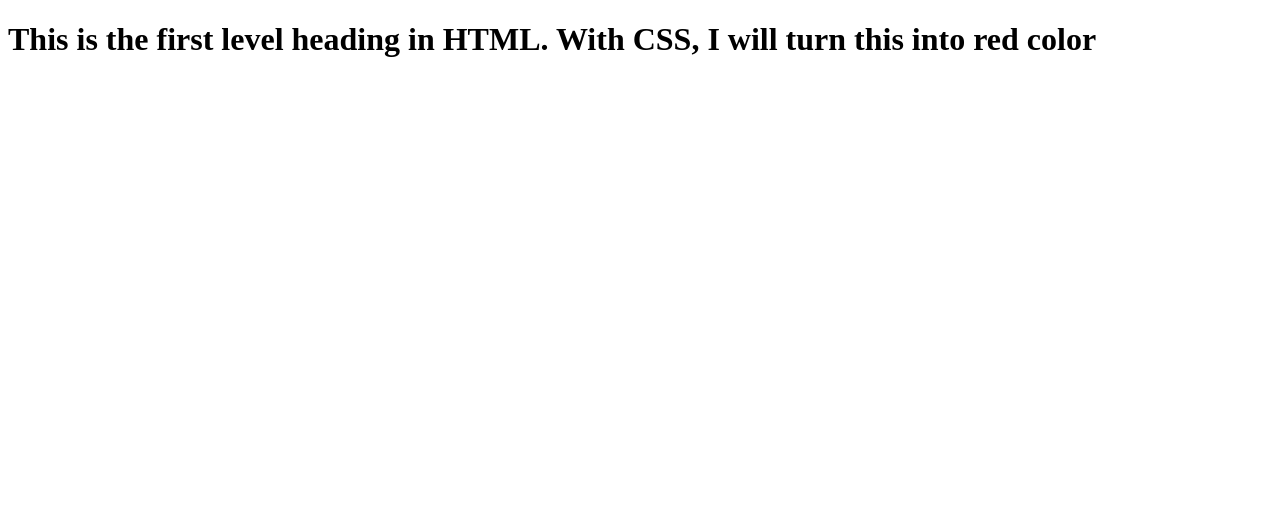
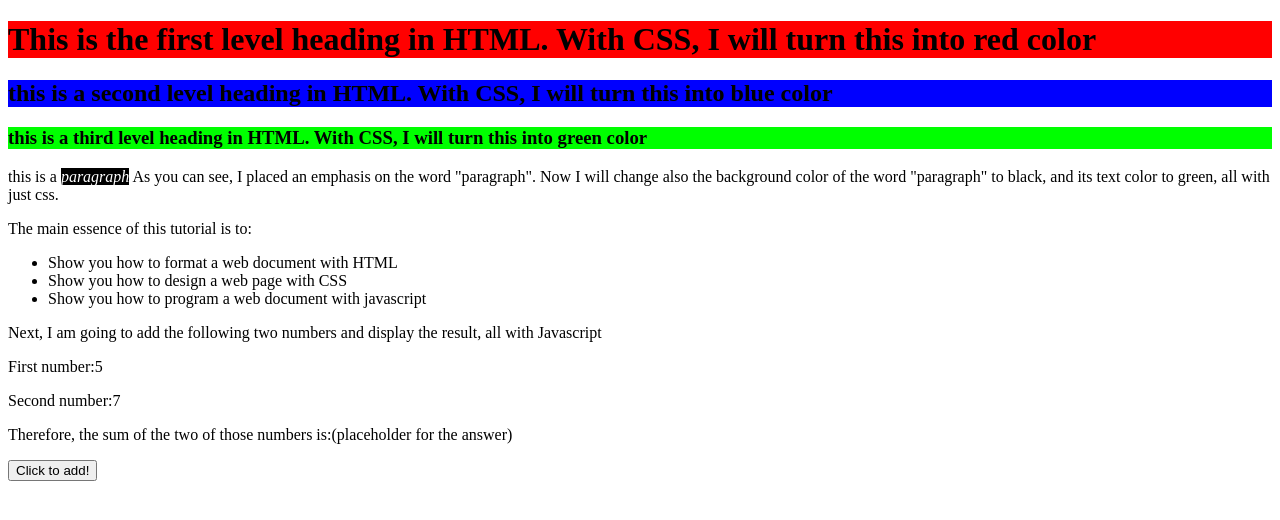
Before and after one commit to aristides1000/basic-html-css-javascript-21ene25, a plain HTML site: page index.html in a window 1280 px wide. Drawn offline with Linux system fonts and the light colour scheme.

Commit message:
Feat: Finish project

```diff
--- a/index.html
+++ b/index.html
@@ -4,9 +4,26 @@
     <meta charset="UTF-8">
     <meta name="viewport" content="width=device-width, initial-scale=1.0">
     <meta http-equiv="X-UA-Compatible" content="ie=edge">
+    <link rel="stylesheet" href="./styles.css">
     <title>Mi primera página web</title>
   </head>
   <body>
     <h1>This is the first level heading in HTML. With CSS, I will turn this into red color</h1>
+    <h2>this is a second level heading in HTML. With CSS, I will turn this into blue color</h2>
+    <h3>this is a third level heading in HTML. With CSS, I will turn this into green color</h3>
+    <p>this is a <em>paragraph</em> As you can see, I placed an emphasis on the word "paragraph". Now I will change also the background color of the word "paragraph" to black, and its text color to green, all with just css.</p>
+    <p>The main essence of this tutorial is to:</p>
+    <ul>
+      <li>Show you how to format a web document with HTML</li>
+      <li>Show you how to design a web page with CSS</li>
+      <li>Show you how to program a web document with javascript</li>
+    </ul>
+    <p>Next, I am going to add the following two numbers and display the result, all with Javascript</p>
+    <p>First number:<span id="firstNum">5</span></p>
+    <p>Second number:<span id="secondNum">7</span></p>
+    <p>Therefore, the sum of the two of those numbers is:<span id="answer">(placeholder for the answer)</span></p>
+    <input type="button" id="sumButton" value="Click to add!">
+
+    <script src="./main.js"></script>
   </body>
 </html>
--- /dev/null
+++ b/main.js
@@ -0,0 +1,9 @@
+function displaySum() {
+  let firstNum = Number(document.getElementById('firstNum').innerHTML);
+  let secondNum = Number(document.getElementById('secondNum').innerHTML);
+
+  let total = firstNum + secondNum;
+  document.getElementById('answer').innerHTML = ` ${firstNum} + ${secondNum}, equals to ${total}`;
+}
+
+document.getElementById('sumButton').addEventListener("click", displaySum);
--- /dev/null
+++ b/styles.css
@@ -0,0 +1,16 @@
+h1 {
+  background-color: #ff0000;
+}
+
+h2 {
+  background-color: #0000ff;
+}
+
+h3 {
+  background-color: #00ff00;
+}
+
+em {
+  background-color: #000000;
+  color: #ffffff;
+}
```
